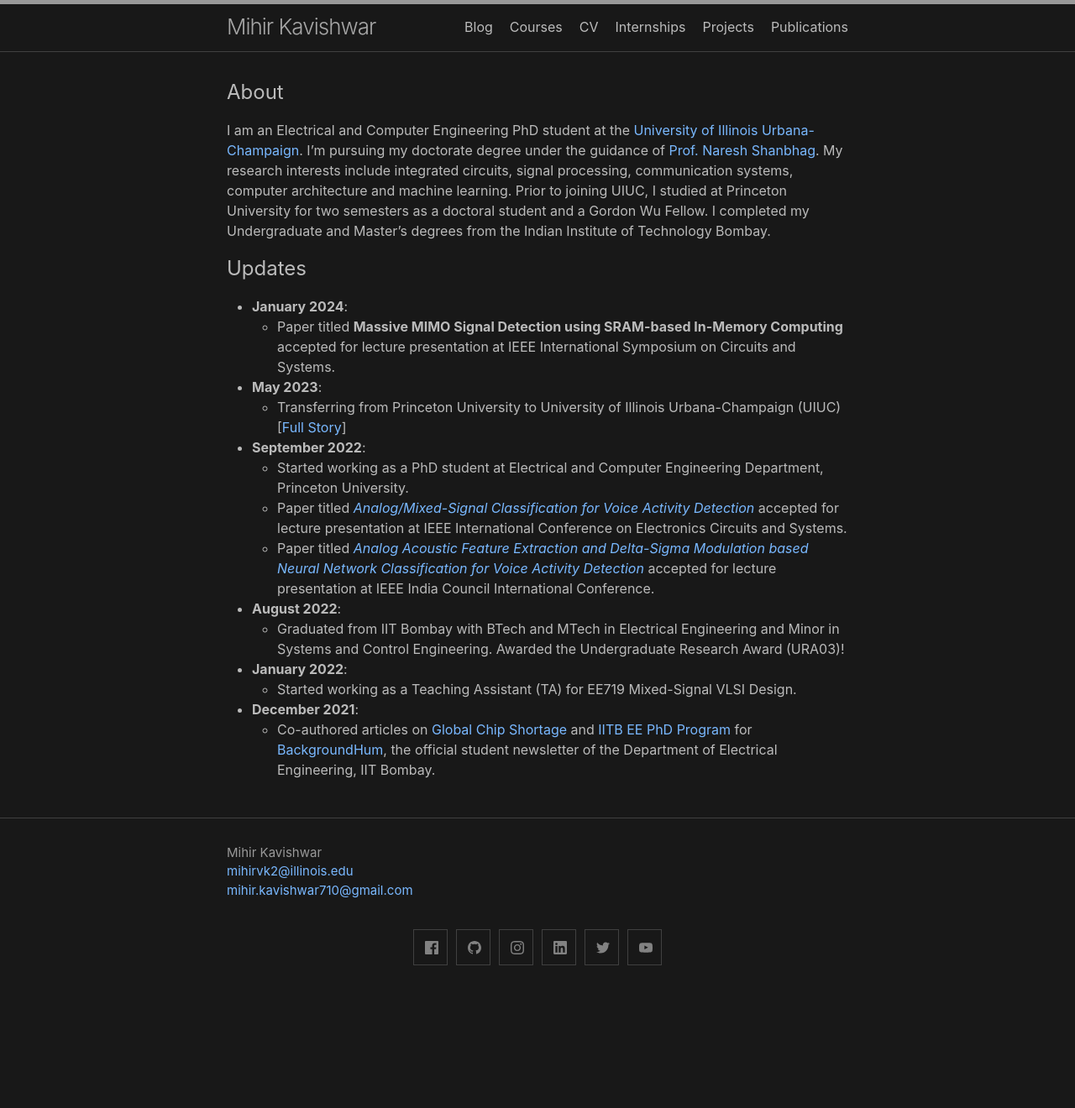
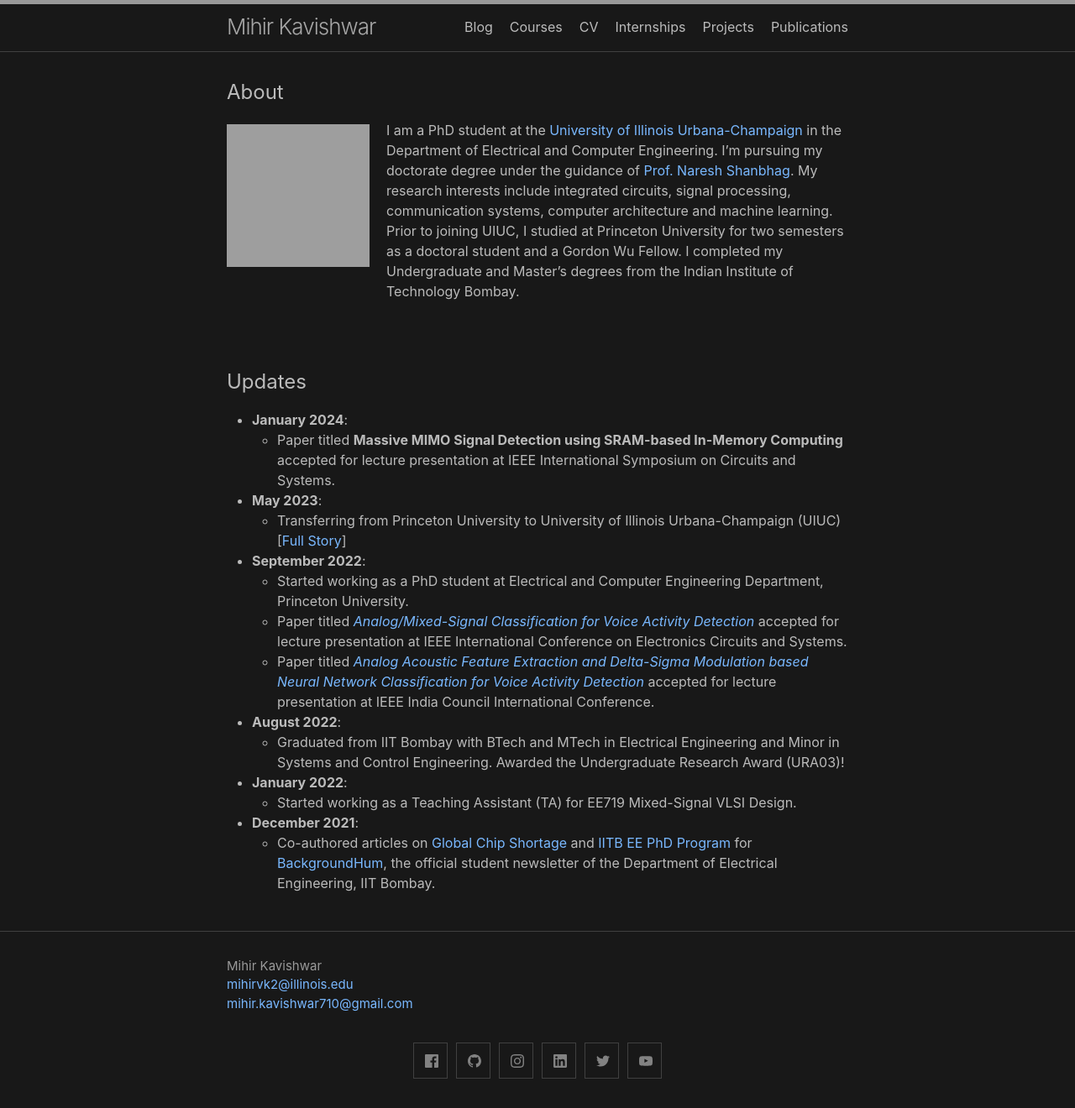
Before and after one commit to mihirvk/mihirvk.github.io, a Jekyll site: the page built from index.md, in a window 1280 px wide. Shown: the whole page at 84% size. Built offline with Jekyll 4.4.1, drawn with Linux system fonts in a browser that asks for light colours; before the commit the page ends 1185 px from its top, so only the background shows below that; grey boxes are pictures that could not be loaded.

Commit message:
Update index.md

```diff
--- a/index.md
+++ b/index.md
@@ -20,7 +20,13 @@ I graduated from [Electrical Engineering Department, IIT Bombay](https://www.ee.
 Through this webpage, I intend to showcase some of my past and on-going projects. If you find any of this stuff exciting and would like to know more, feel free to shoot me an email! You can find a summary of my projects in my [CV]({{site.url}}/assets/pdfs/Mihir_Kavishwar_Academic_CV.pdf). For more details, check out the [Projects]({{site.url}}/projects) section. I am working on compiling a list of good resources relevant to my research, the same can be found in the [Resources]({{site.url}}/resources) section. -->
 
 ## About
-I am an Electrical and Computer Engineering PhD student at the [University of Illinois Urbana-Champaign](https://illinois.edu/). I'm pursuing my doctorate degree under the guidance of [Prof. Naresh Shanbhag](https://shanbhag.ece.illinois.edu/). My research interests include integrated circuits, signal processing, communication systems, computer architecture and machine learning. Prior to joining UIUC, I studied at Princeton University for two semesters as a doctoral student and a Gordon Wu Fellow. I completed my Undergraduate and Master’s degrees from the Indian Institute of Technology Bombay.
+
+<img align="left" src="assets/images/Mihir_dp_square.png" alt="Mihir Kavishwar" style="height: 170px; width:170px; padding: 5px 20px 20px 0px;"/>
+
+I am a PhD student at the [University of Illinois Urbana-Champaign](https://illinois.edu/) in the Department of Electrical and Computer Engineering. I'm pursuing my doctorate degree under the guidance of [Prof. Naresh Shanbhag](https://shanbhag.ece.illinois.edu/). My research interests include integrated circuits, signal processing, communication systems, computer architecture and machine learning. Prior to joining UIUC, I studied at Princeton University for two semesters as a doctoral student and a Gordon Wu Fellow. I completed my Undergraduate and Master’s degrees from the Indian Institute of Technology Bombay.
+
+<br>
+<br>
 
 ## Updates
 - **January 2024**:
```
